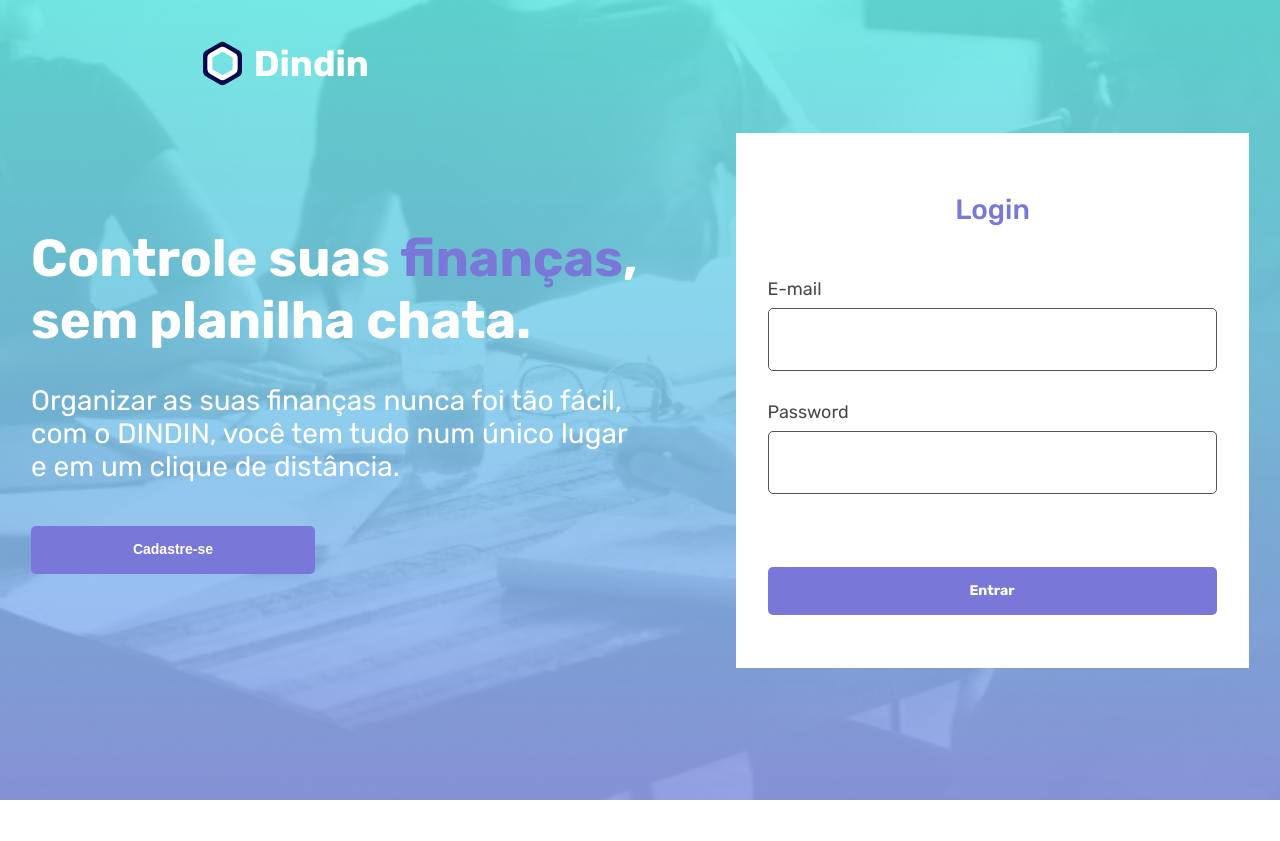
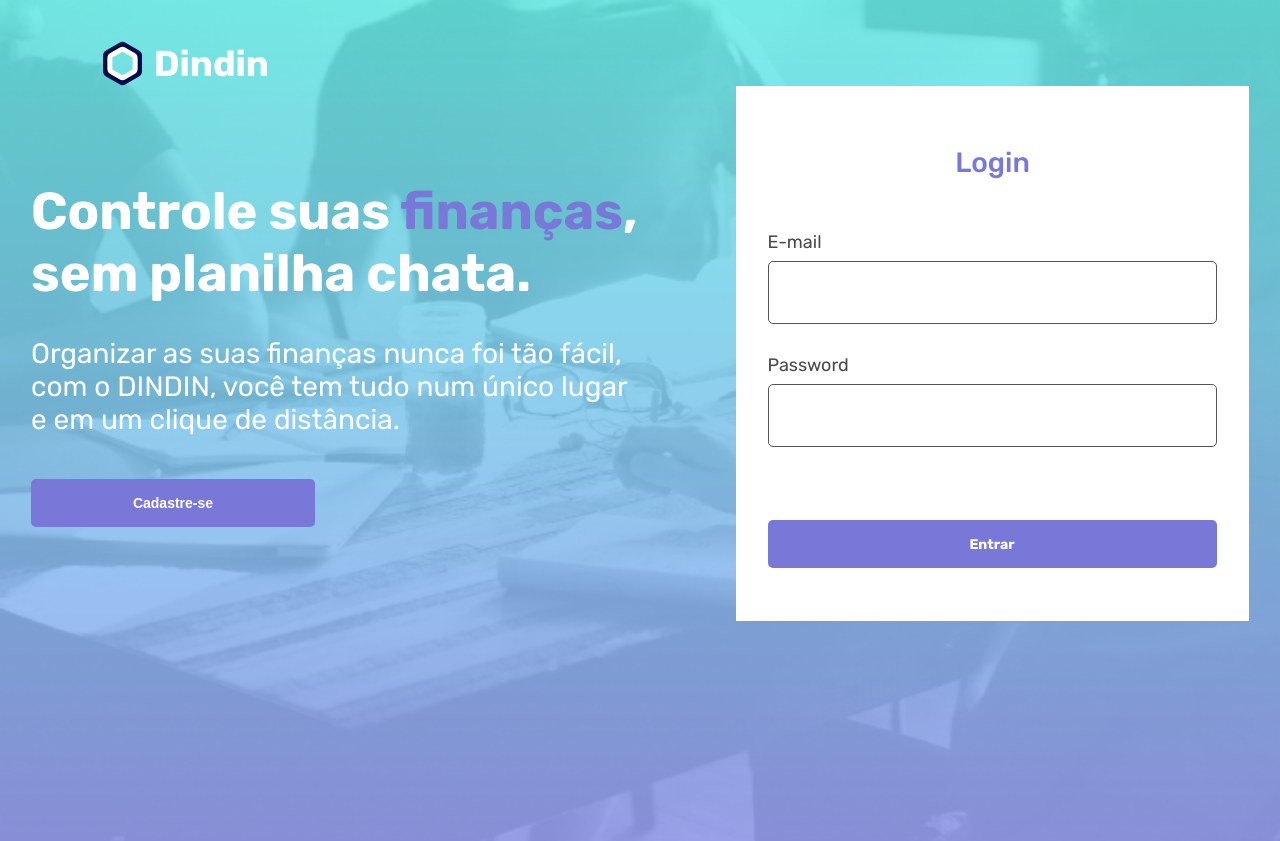
Before and after one commit to tanurematheus/Desafio_Modulo_3, a React (Create React App) app in the folder Front/: page /login in a window 1280 px wide. Before the commit the page ends 800 px from the top, so only its background shows below. Built offline with nearby package versions, Linux system fonts and the light colour scheme.

Commit message:
ultimas de 12/04

```diff
--- a/Front/src/paginas/Cadastro/App.js
+++ b/Front/src/paginas/Cadastro/App.js
@@ -20,13 +20,18 @@ function App() {
        console.log("funcionaaa!")
        return;
      }
+
+     if (senha != confirmarSenha){
+       return;
+     }
     const resposta = await api.post('usuario', {
       nome, email, senha, confirmarSenha
     });
+
     console.log(resposta);
 
    }catch(error){
-
+    console.log(error)
    }
   }
 
--- a/Front/src/paginas/Login/index.css
+++ b/Front/src/paginas/Login/index.css
@@ -1,19 +1,16 @@
 @import url('https://fonts.googleapis.com/css2?family=Rubik:wght@400;500;700&display=swap');
 
-*{
+* {
     margin: 0;
     padding: 0;
 
 }
 
-.paginaInicial{
-    position: fixed;
+.paginaInicial {
     width: 100vw;
     height: 100vh;
 
-    display: flex;
-    align-items: center;
-    justify-content: center;
+    padding-top: 41px;
 
     background-image: url("../../assets/background.png");
     background-repeat: no-repeat;
@@ -21,11 +18,11 @@
 }
 
 .cabecalho {
-    position: fixed;
     width: 169px;
     height: 45px;
-    left: 100px;
-    top: 41px;
+
+    margin-top: 41px;
+    margin-left: 100px;
 
     display: flex;
     align-items: center;
@@ -44,6 +41,12 @@
     line-height: 43px;
 }
 
+.centralizar {
+    display: flex;
+    align-items: center;
+    justify-content: center;
+}
+
 .boxTexto h1 {
     height: 124px;
     width: 614px;
@@ -56,11 +59,11 @@
     color: #FFFFFF;
 }
 
-span{
+span {
     color: #7978D9;
 }
 
-p{
+p {
     width: 600px;
     height: 99px;
 
@@ -123,6 +126,7 @@ label {
 
     color: #484848;
 }
+
 form {
     display: flex;
     flex-direction: column;
--- a/Front/src/paginas/Login/index.js
+++ b/Front/src/paginas/Login/index.js
@@ -2,24 +2,48 @@ import { useState, React } from 'react';
 import logo from '../../assets/logo.svg';
 import { useNavigate } from 'react-router-dom';
 import './index.css';
+import api from '../../services/api';
+
 
 
 function Login(){
-
     const navigate = useNavigate()
 
     const [email, setEmail] = useState('');
     const [senha, setSenha] = useState('');
+
+    async function entrar(e){
+        e.preventDefault();
+
+        try {
+            if (!email || !senha) {
+                return;
+            }
+
+            const resposta = await api.post('/login', {
+                email, senha
+            });
+            console.log(resposta)
+
+        navigate('/dindin')
+        }catch (error){
+            console.log(error.message)
+            console.log(error.response.data.message)
+        }
+    }
+
+
     return(
         <div className='paginaInicial'>
             <div className='cabecalho'>
                 <img src={logo} />
                 <h1>Dindin</h1>
             </div>
+            <div className='centralizar'>
                 <div className='boxTexto'>
                     <h1>Controle suas <span>finanças</span>, sem planilha chata.</h1>
                     <p>Organizar as suas finanças nunca foi tão fácil, com o DINDIN, você tem tudo num único lugar e em um clique de distância.</p>
-                <button onClick= {() => navigate("/cadastro")}>
+                    <button onClick={() => navigate("/cadastro")}>
                         Cadastre-se
                     </button>
                 </div>
@@ -44,6 +68,7 @@ function Login(){
                     </form>
                 </div>
             </div>
+        </div>
     );
 }
 
```
Lines whose indentation alone changed are shown as unchanged.
